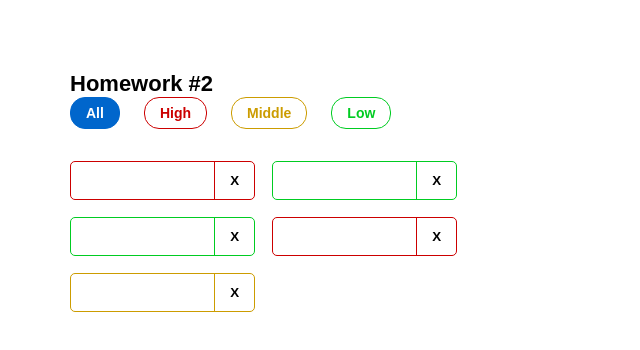
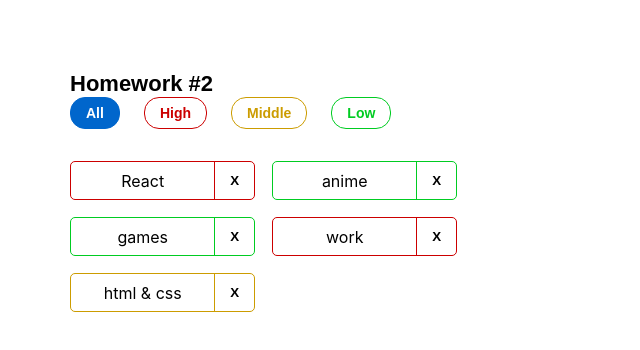
Before and after one commit to gem4ik/hwWithAutoCheck, a React (Create React App) app: page / in a window 1280 px wide. Shown: the top 350 px of the page, without its empty margins (0-640 px from the left). Built offline with nearby package versions, Linux system fonts and the light colour scheme.

Commit message:
deleteFunction in progress

```diff
--- a/src/s2-homeworks/hw02/HW2.tsx
+++ b/src/s2-homeworks/hw02/HW2.tsx
@@ -36,25 +36,24 @@ const defaultAffairs: Array<AffairType> = [
 
 // pure helper functions
 export const filterAffairs = (affairs: Array<AffairType>, filter: FilterType): Array<AffairType> => {
-    if (filter === "low") return affairs.filter((a)=>{a.priority !== 'low'})
-    if (filter === "middle") return affairs.filter((a)=>{a.priority !== 'middle'})
-    if (filter === "high")return affairs.filter((a)=>{a.priority !== 'high'})
-    console.log(affairs.filter( (a)=>{a._id>3} ))
+    if (filter === "low") return affairs.filter(a=>a.priority === 'low')
+    if (filter === "middle") return affairs.filter(a=>a.priority === 'middle')
+    if (filter === "high")return affairs.filter(a=>a.priority === 'high')
     return affairs // need to fix
 }
-export const deleteAffair = (affairs: any, _id: any): any => { // need to fix any
-    // need to fix
-    // отбрасывай при помощи метода filter лишних affairs
-    return affairs
+export const deleteAffair = (affairs: Array<AffairType>, _id:number): any => { // need to fix any
+    let filteredAffairs = affairs.filter(a=>a._id !== _id)
+
 }
 
 function HW2() {
-    const [affairs, setAffairs] = useState<any>(defaultAffairs) // need to fix any
+    const [affairs, setAffairs] = useState<Array<AffairType>>(defaultAffairs) // need to fix any
     const [filter, setFilter] = useState<FilterType>('all')
 
     const filteredAffairs = filterAffairs(affairs, filter)
     const deleteAffairCallback = (_id: any) => { // need to fix any
-        // need to fix
+        setAffairs(_id)
+        deleteAffair(affairs, _id)
         // это просто функция стрелочник-она засетает, то что сделает deleteAffair
         // setAffairs(вызываю функцию(передаю аргументы))
     }
--- a/src/s2-homeworks/hw02/affairs/affair/Affair.tsx
+++ b/src/s2-homeworks/hw02/affairs/affair/Affair.tsx
@@ -4,13 +4,13 @@ import s from './Affair.module.css'
 import s2 from '../Affairs.module.css'
 
 type AffairPropsType = {
-    // key не нужно типизировать
     affair: AffairType
-    deleteAffairCallback: any // need to fix any
+    deleteAffairCallback: (_id:number)=> void // need to fix any
 }
 
 function Affair(props: AffairPropsType) {
     const deleteCallback = () => {
+        props.deleteAffairCallback(props.affair._id)
         // need to fix
         // пропс.функция(мне нужен _id)
         // давайте проследим боевой путь это функции, или как она будет всплывать:
@@ -31,22 +31,18 @@ function Affair(props: AffairPropsType) {
             className={affairClass}
         >
             <div id={'hw2-name-' + props.affair._id} className={nameClass}>
-                {/*создаёт студент*/}
-                {/* ПРОПС.ВЫВОДИМ ИМЯ*/}
-                {/**/}
+                {props.affair.name}
             </div>
             <div id={'hw2-priority-' + props.affair._id} hidden>
                 {/*создаёт студент*/}
-
+                {props.affair._id}
                 {/**/}
             </div>
 
             <button
                 id={'hw2-button-delete-' + props.affair._id}
                 className={buttonClass}
-                // need to fix
-                //ОНКЛИК={ФУНКЦИЯ}
-            >
+                onClick={()=>deleteCallback}>
                 {/*текст кнопки могут изменить студенты*/}
                 X
                 {/**/}
```
